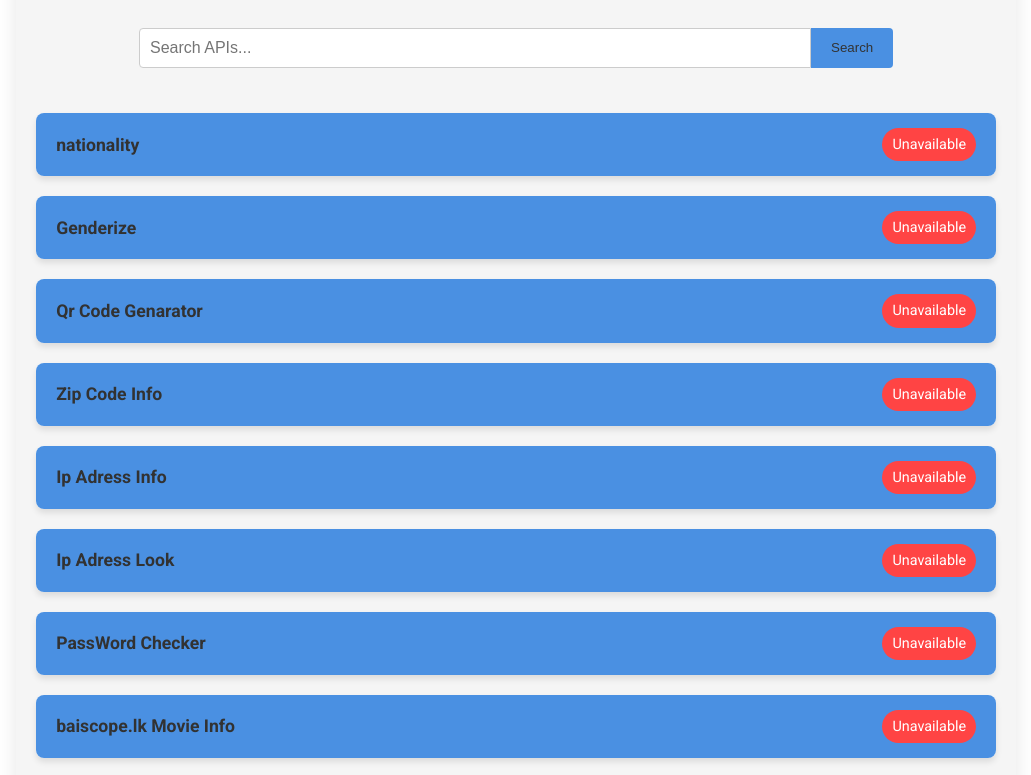
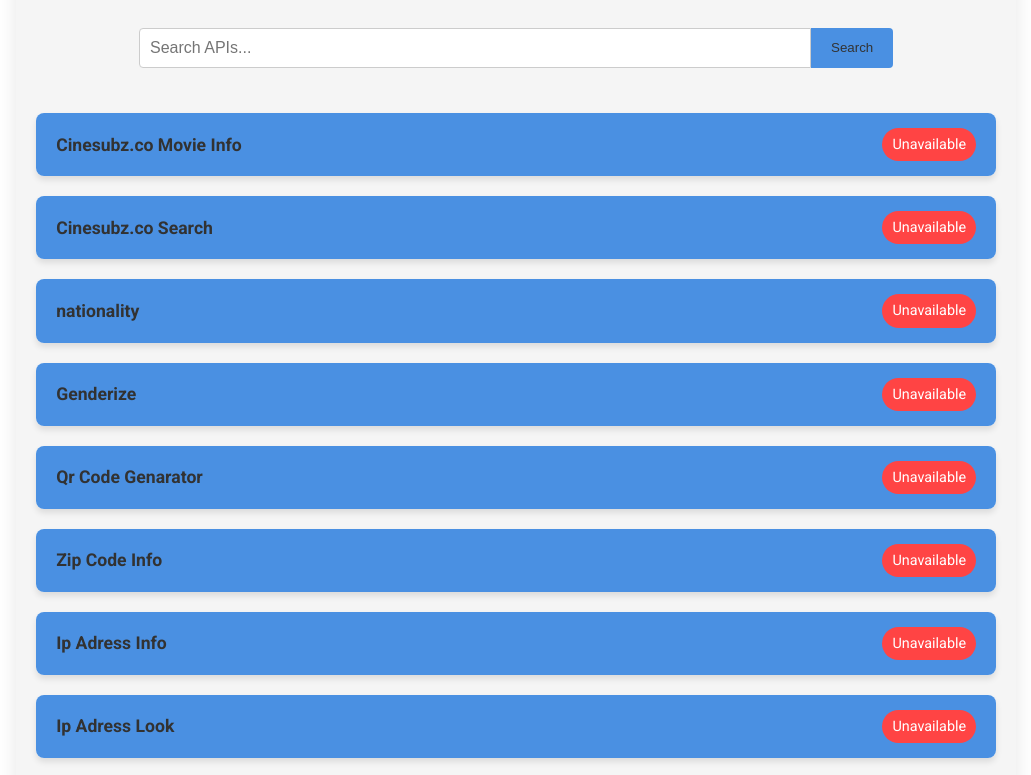
Before and after one commit to vishwamihiranga/vishwa-api, a website: page public/index.html in a window 1280 px wide. Shown: the part 1200-1975 px from the top of the page, without its empty margins (117-1148 px from the left). Drawn offline with nearby package versions, Linux system fonts and the light colour scheme; no server answers.

Commit message:
Update index.html

```diff
--- a/public/index.html
+++ b/public/index.html
@@ -585,6 +585,8 @@
         </a>
         <script>
             const apiList = [
+                { name: 'Cinesubz.co Movie Info', path: '/misc/scrape-cinesubz?url=https://cinesubz.co/movies/the-plot-2024-sinhala-subtitles/&apikey=', id: 'cines',description: 'Get Search Result from Cinesub' },
+                { name: 'Cinesubz.co Search', path: '/misc/cinesearch?q=h&apikey=', id: 'cinemv',description: 'Get Movie Infomations From Cinesubz.co' },
                 { name: 'nationality', path: '/misc/nationality?name=Vishwa&apikey=', id: 'nationality',description: 'Check Your nationality' },
                 { name: 'Genderize', path: '/misc/gender?name=Vishwa&apikey=', id: 'gender',description: 'Check Yout Genderize' },
                 { name: 'Qr Code Genarator', path: '/misc/generate-qrcode?text=Vishwa&apikey=', id: 'qr',description: 'Genarate Qr Code And Get Direact link' },
@@ -598,6 +600,7 @@
                 { name: 'Sirasa Latest News', path: '/misc/sirasa-latest-news?apikey=', id: 'sirasa1news',description: 'Get Sirasa Latest 1 News ' },
                 { name: 'Sirasa News List', path: '/misc/sirasa-latest-list-news?limit=20&multipage=true&apikey=', id: 'sirasalist',description: 'Get Sirasa Latest News list' },
                 { name: 'Sinhalasub.lk Movie Serach', path: '/misc/smovie-search?query=p&apikey=', id: 'sinahalkmvs',description: 'Get Movie Search Result From Sinhalasub.lk' },
+                { name: 'Sinhalasub.lk Pixeldrain', path: '/misc/sdownload-link?url=https://sinhalasub.lk/links/vntqiuuye5/&apikey=', id: 'sinhalamvinfopixeldrain',description: 'PixelDrain Link Ge from Sinhalasub.lk' },
                 { name: 'Sinhalasub.lk Movie Info', path: '/misc/smovie-details?url=https://sinhalasub.lk/movies/saripodhaa-sanivaaram-2024-sinhala-subtitles&apikey=', id: 'sinhalamvinfo',description: 'Get Movie Info From sinhalasub.lk' },
                 { name: 'pirate.lk Movie Info', path: 'misc/movie-details?url=https://pirate.lk/movies/i-saw-the-tv-glow-2024-sinhala-sub/&apikey=', id: 'piratelkmvinfo',description: 'Get Movie Info From Pirate.lk' },
                 { name: 'pirate.lk Movie Serach', path: '/misc/movie-search?query=P&apikey=', id: 'piratelkmvs',description: 'Get Movie Search Result From Pirate.lk' },
```
